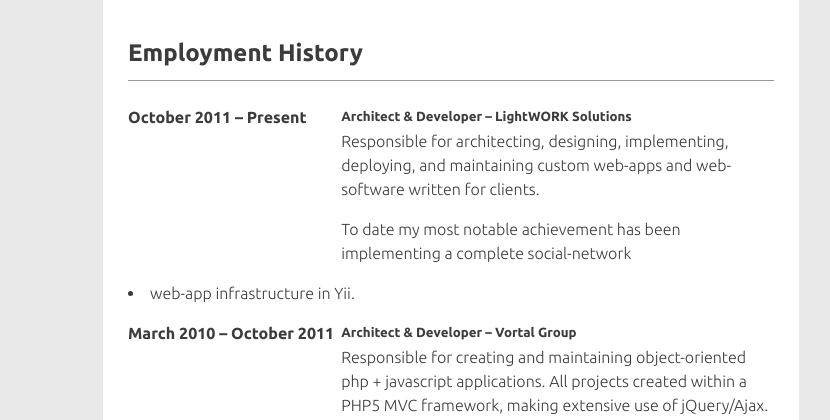
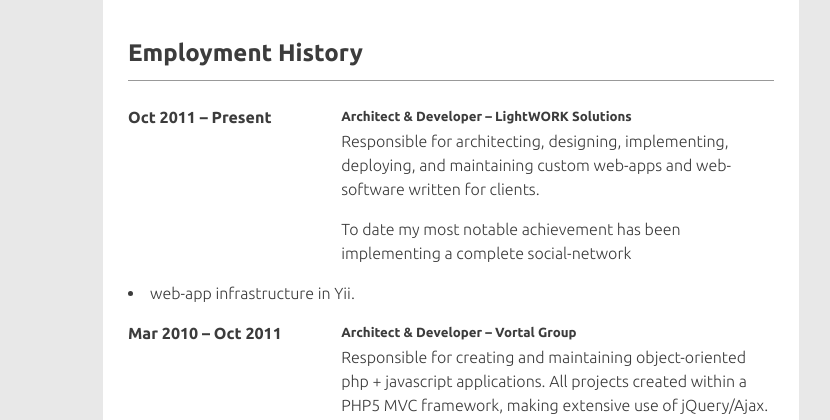
Before and after one commit to jonathan-beebe/somethingkindawierd.github.com, a Jekyll site: the page built from jon-beebe-resume.markdown, in a window 1280 px wide and 900 px high, scrolled down 311 px. Shown: the part 152-572 px from the top of the window, without its empty margins (289-1119 px from the left). Built offline with Jekyll 4.4.1, drawn with Linux system fonts in a browser that asks for light colours.

Commit message:
fixed months

```diff
--- a/jon-beebe-resume.markdown
+++ b/jon-beebe-resume.markdown
@@ -17,7 +17,7 @@
 
 ### Employment History
 
-#### October 2011 – Present
+#### Oct 2011 – Present
 
 ##### Architect & Developer – LightWORK Solutions
 
@@ -27,7 +27,7 @@
 To date my most notable achievement has been implementing a complete social-network
 + web-app infrastructure in Yii.
 
-#### March 2010 – October 2011
+#### Mar 2010 – Oct 2011
 
 ##### Architect & Developer – Vortal Group
 
```
